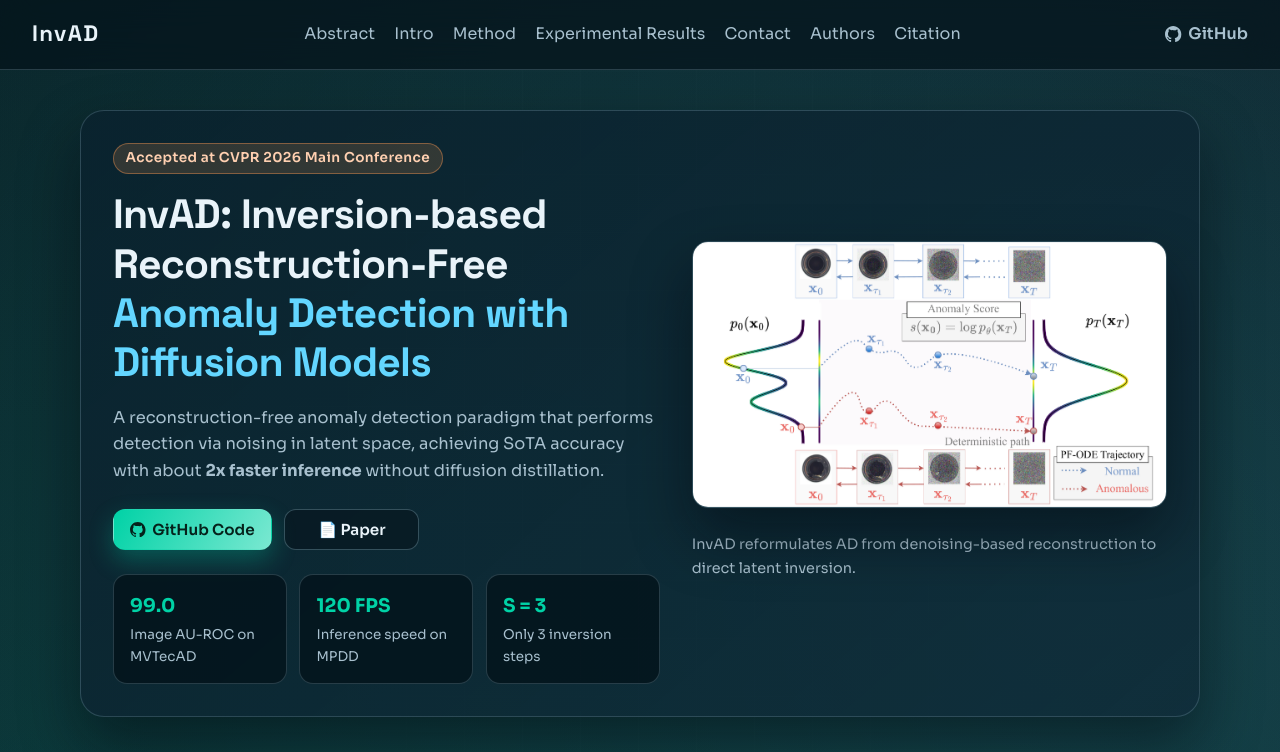
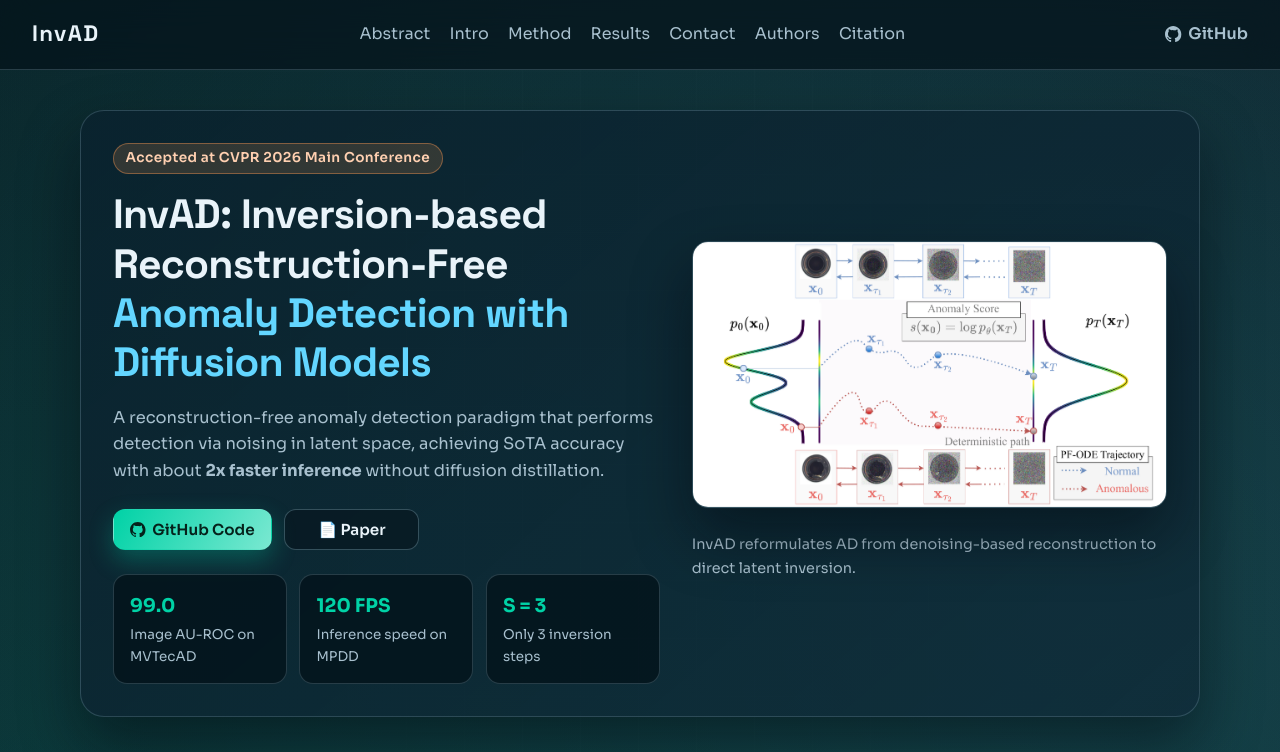
Before and after one commit to SkyShunsuke/InvADProject, a website: page index.html in a window 1280 px wide. Shown: the top 752 px of the page. Drawn offline with Linux system fonts and the light colour scheme.

```diff
--- a/index.html
+++ b/index.html
@@ -24,7 +24,7 @@
         <a href="#abstract">Abstract</a>
         <a href="#intro">Intro</a>
         <a href="#method">Method</a>
-        <a href="#experiments">Experimental Results</a>
+        <a href="#experiments">Results</a>
         <a href="#contact">Contact</a>
         <a href="#authors">Authors</a>
         <a href="#citation">Citation</a>
@@ -332,7 +332,7 @@
 
       <section id="experiments" class="content-section reveal">
         <div class="section-head">
-          <h2>Experimental Results</h2>
+          <h2>Results</h2>
           <p>
             Performance evaluation across major industrial and medical anomaly
             detection benchmarks.
```
